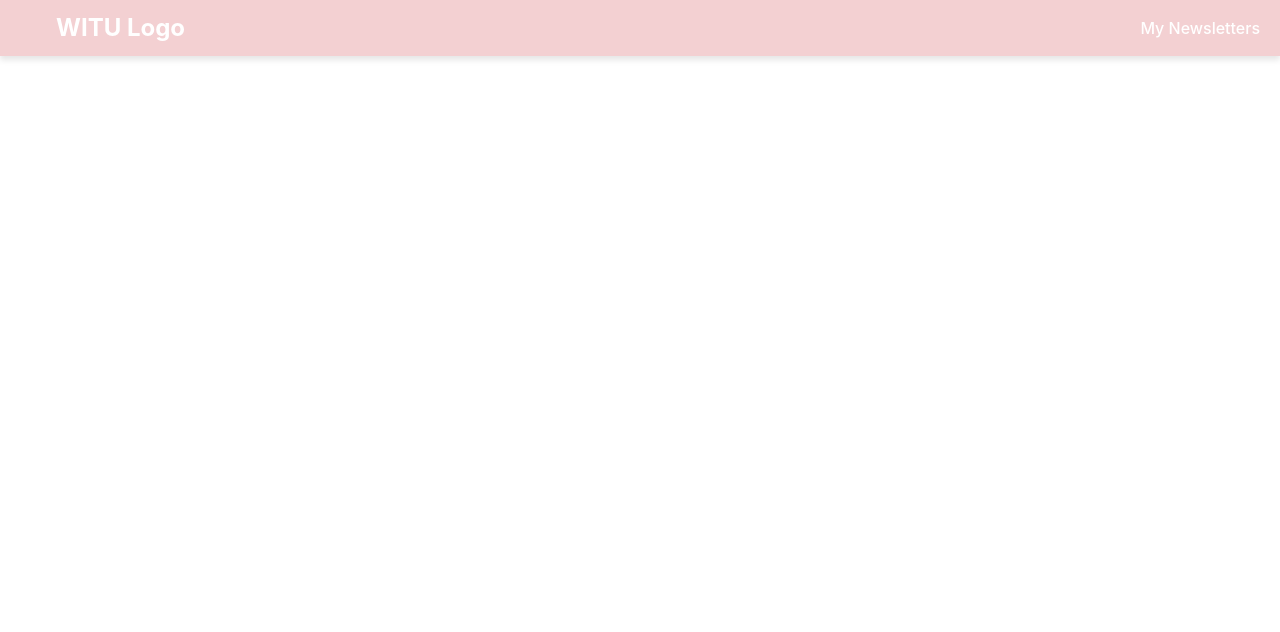
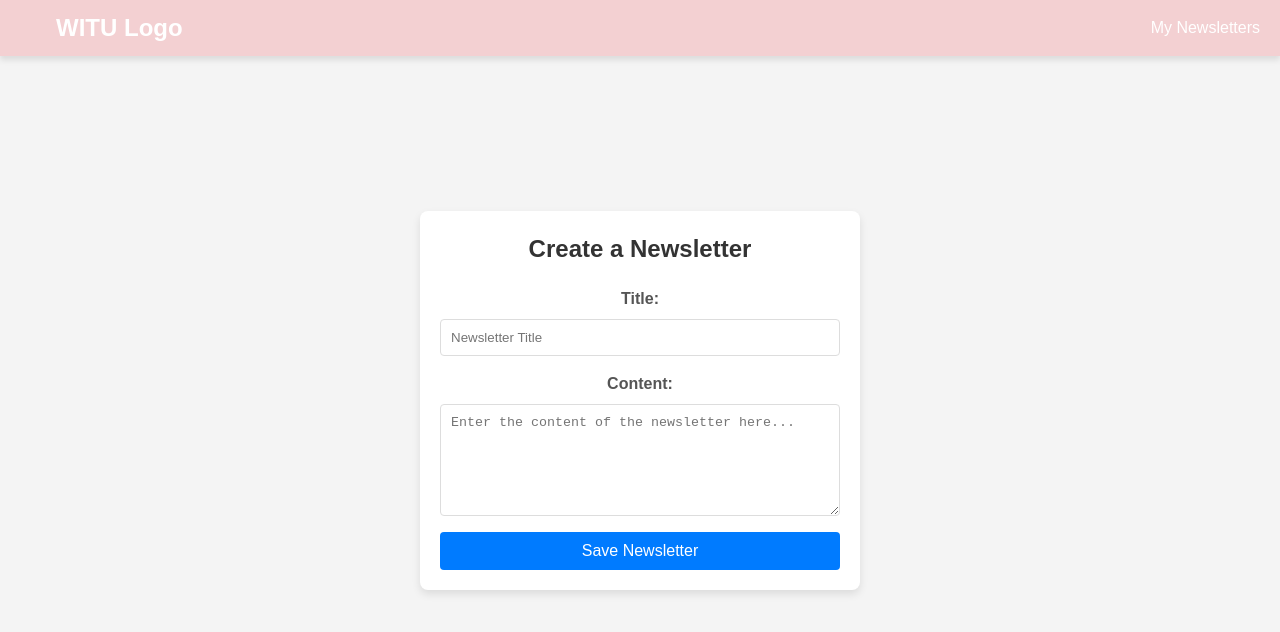
Before and after one commit to AliAngelinaaa/witu-newsletter-frontend, a React (Vite) app: page /witunewsletter/mynewsletters/create in a window 1280 px wide. Shown: the top 632 px of the page. Built offline with nearby package versions, Linux system fonts and the light colour scheme.

Commit message:
got the lists of newsletters rendering

```diff
--- a/package.json
+++ b/package.json
@@ -10,6 +10,7 @@
     "preview": "vite preview"
   },
   "dependencies": {
+    "axios": "^1.7.2",
     "react": "^18.3.1",
     "react-dom": "^18.3.1",
     "react-router-dom": "^6.25.1"
--- a/src/App.jsx
+++ b/src/App.jsx
@@ -2,6 +2,7 @@ import { useState } from 'react';
 import Navbar from './components/navbar'; // Ensure the case matches your file system
 import MyNewsletters from './pages/mynewsletters'; // Ensure the case matches your file system
 import Home from './pages/home';
+import NewsletterForm from './pages/create-newsletter';
 import { BrowserRouter, Routes, Route } from "react-router-dom";
 import './App.css';
 
@@ -14,6 +15,7 @@ function App() {
       <Routes>
         <Route path="/" element={<Home />} />
         <Route path="/mynewsletters" element={<MyNewsletters />} />
+        <Route path="mynewsletters/create" element={<NewsletterForm />} />
       </Routes>
     </BrowserRouter>
   );
--- /dev/null
+++ b/src/css/listingnewsletters.css
@@ -0,0 +1,27 @@
+/* newsletter-listing.css */
+
+.newsletter-list-container {
+    padding: 20px;
+}
+
+  .newsletter-item {
+    list-style-type: none;
+    background-color: #ffffff;
+    border: 2px solid #f3d0d2;
+    border-radius: 8px;
+    padding: 15px;
+    margin-bottom: 10px;
+    box-shadow: 0 4px 8px rgba(0, 0, 0, 0.1);
+    transition: transform 0.3s, box-shadow 0.3s;
+  }
+
+  .newsletter-item:hover {
+    transform: scale(1.02); /* Slightly enlarge the item on hover */
+    box-shadow: 0 6px 12px rgba(0, 0, 0, 0.2); /* Enhance shadow on hover */
+  }
+
+  .newsletter-item a {
+    color: #333; /* Dark color for the text */
+    text-decoration: none; /* Remove underline from links */
+    font-size: 1.2em; /* Slightly larger font size */
+  }
--- /dev/null
+++ b/src/css/newsletter-form.css
@@ -0,0 +1,77 @@
+/* Basic reset */
+body, h2, form, input, textarea, button {
+    margin: 0;
+    padding: 0;
+    box-sizing: border-box;
+}
+
+/* Body styling */
+body {
+    font-family: Arial, sans-serif;
+    background-color: #f4f4f4;
+    display: flex;
+    justify-content: center;
+    align-items: center;
+    height: 100vh;
+}
+
+/* Container for the newsletter form */
+.newsletter-form-container {
+    background-color: #fff;
+    border-radius: 8px;
+    box-shadow: 0 4px 8px rgba(0, 0, 0, 0.1);
+    padding: 20px;
+    width: 400px;
+    max-width: 100%;
+}
+
+/* Form heading */
+.newsletter-form-container h2 {
+    margin-bottom: 20px;
+    color: #333;
+    text-align: center;
+}
+
+/* Form styling */
+.newsletter-form {
+    display: flex;
+    flex-direction: column;
+}
+
+/* Label styling */
+.newsletter-form label {
+    margin-bottom: 8px;
+    color: #555;
+    font-weight: bold;
+}
+
+/* Input and textarea styling */
+.newsletter-form input[type="text"],
+.newsletter-form input[type="date"],
+.newsletter-form textarea {
+    padding: 10px;
+    border: 1px solid #ddd;
+    border-radius: 4px;
+    margin-bottom: 16px;
+}
+
+/* Textarea specific styling */
+.newsletter-form textarea {
+    resize: vertical; /* Allows vertical resizing only */
+}
+
+/* Button styling */
+.submit-button {
+    padding: 10px;
+    border: none;
+    border-radius: 4px;
+    background-color: #007BFF;
+    color: #fff;
+    font-size: 1rem;
+    cursor: pointer;
+    transition: background-color 0.3s ease;
+}
+
+.submit-button:hover {
+    background-color: #0056b3;
+}
--- /dev/null
+++ b/src/listing/listingnewsletters.jsx
@@ -0,0 +1,55 @@
+import React, { useState, useEffect } from "react";
+import { Link } from "react-router-dom";
+import axios from "axios";
+import '../css/listingnewsletters.css';
+
+export default function ListingNewsletters() {
+  const [newsletters, setNewsletters] = useState([]);
+  const [loading, setLoading] = useState(true);
+  const [error, setError] = useState(null);
+
+  useEffect(() => {
+    const fetchNewsletters = async () => {
+      try {
+        const response = await axios.get("http://localhost:8080/posts");
+        console.log("API Response Data:", response.data);
+
+        // Access the array from the `data` property
+        if (response.data && Array.isArray(response.data.data)) {
+          setNewsletters(response.data.data);
+        } else {
+          console.error("Unexpected data format:", response.data);
+          setNewsletters([]);
+        }
+      } catch (err) {
+        console.error("Error fetching newsletters:", err);
+        setError("Failed to fetch newsletters");
+      } finally {
+        setLoading(false);
+      }
+    };
+
+    fetchNewsletters();
+  }, []);
+
+  if (loading) return <div>Loading...</div>;
+  if (error) return <div>{error}</div>;
+
+  return (
+    <div>
+      <ul className="newsletter-list-container">
+        {newsletters.length > 0 ? (
+          newsletters.map((newsletter) => (
+            <li className ="newsletter-item" key={newsletter.id}>
+              <Link to={`posts/${newsletter.id}`}>
+                {newsletter.title}
+              </Link>
+            </li>
+          ))
+        ) : (
+          <li>No newsletters created</li>
+        )}
+      </ul>
+    </div>
+  );
+}
--- a/src/pages/create-newsletter.jsx
+++ b/src/pages/create-newsletter.jsx
@@ -1,12 +1,13 @@
 import React, { useState } from 'react';
-import './newsletter-form.css';
+import axios from 'axios';
+import '../css/newsletter-form.css';
 
 const NewsletterForm = () => {
     const [formData, setFormData] = useState({
         title: '',
-        body: '',
-        author: '',
-        date: ''
+        content: ''
+        // author: '',
+        // date: ''
     });
 
     const handleChange = (e) => {
@@ -17,8 +18,23 @@ const NewsletterForm = () => {
         });
     };
 
-    const handleSubmit = (e) => {
+    const handleSubmit = async (e) => {
         e.preventDefault();
+        try {
+            const response = await axios.post('http://localhost:8080/posts', formData, {
+                headers: {
+                    'Content-Type': 'application/json'
+                }
+            });
+
+            // Log the success response
+            console.log('Success:', response.data);
+
+        } catch (error) {
+            // Handle error
+            console.error('Error:', error);
+        }
+
         // Handle form submission logic here, e.g., send data to server
         console.log('Newsletter data submitted:', formData);
     };
@@ -38,17 +54,17 @@ const NewsletterForm = () => {
                     required
                 />
 
-                <label htmlFor="body">Body:</label>
+                <label htmlFor="content">Content:</label>
                 <textarea
-                    id="body"
-                    name="body"
+                    id="content"
+                    name="content"
                     placeholder="Enter the content of the newsletter here..."
                     rows="6"
-                    value={formData.body}
+                    value={formData.content}
                     onChange={handleChange}
                     required
                 />
-
+                {/*
                 <label htmlFor="author">Author Name:</label>
                 <input
                     type="text"
@@ -68,9 +84,9 @@ const NewsletterForm = () => {
                     value={formData.date}
                     onChange={handleChange}
                     required
-                />
+                /> */}
 
-                <button type="submit" className="submit-button">Publish Newsletter</button>
+                <button type="submit" className="submit-button">Save Newsletter</button>
             </form>
         </div>
     );
--- a/src/pages/mynewsletters.jsx
+++ b/src/pages/mynewsletters.jsx
@@ -1,10 +1,19 @@
 import React from 'react';
+import { Link } from 'react-router-dom';
+import ListingNewsletters from '../listing/listingnewsletters';
 
 const MyNewsletters = () => {
     return (
         <>
             <h2>Here are the newsletters</h2>
-            {/* You can add more content or components to display the list of newsletters here */}
+            <Link to="/mynewsletters/create">
+                <button>
+                    Add a new newsletter
+                </button>
+            </Link>
+            <ListingNewsletters/>
+
+
         </>
     );
 };
```
Also changed, not shown: 2 other files (tests, documents, lock files or other folders).
